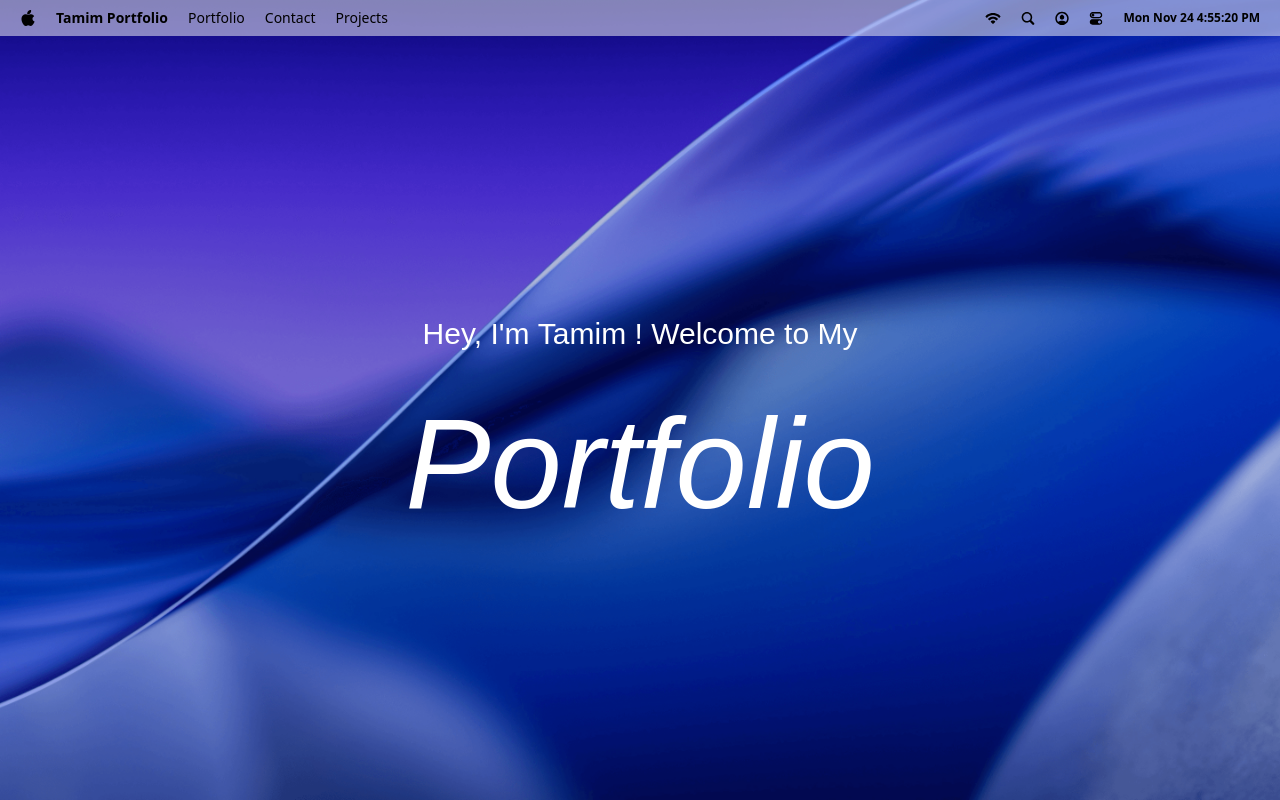
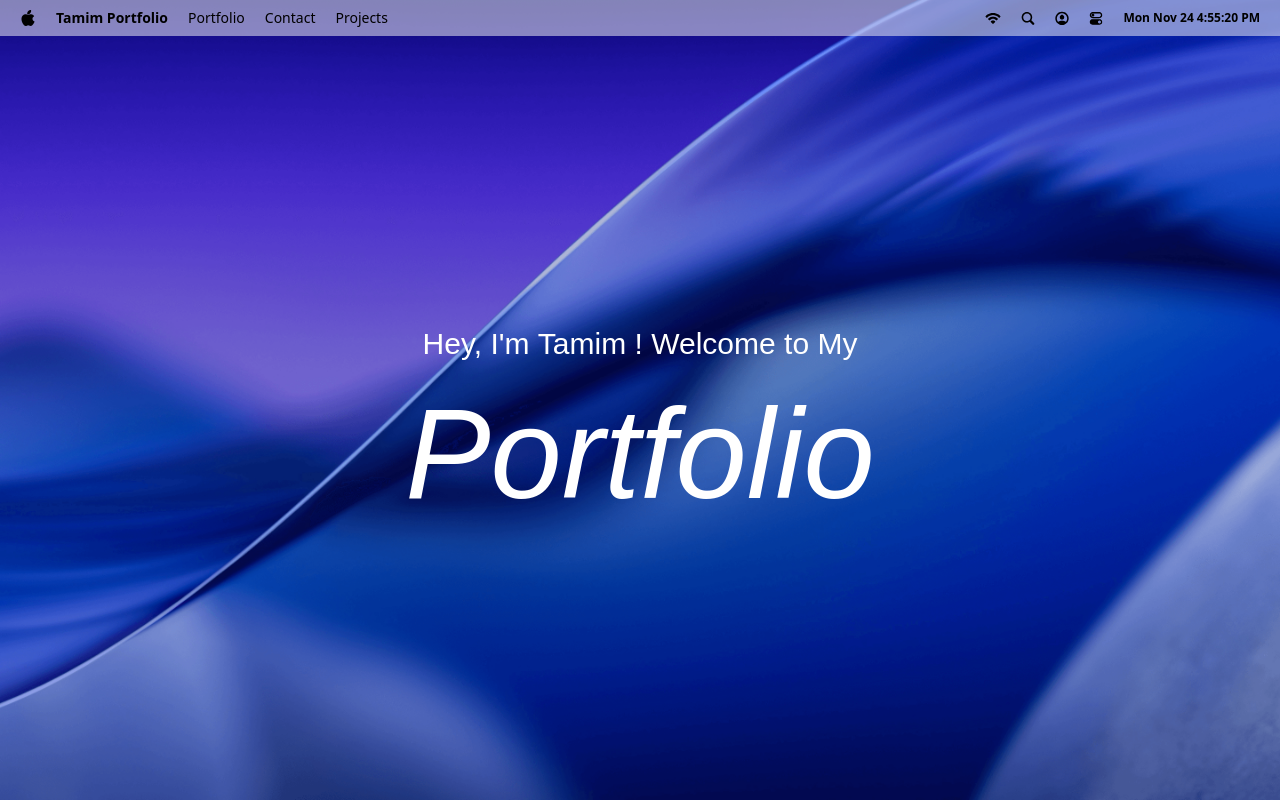
Before and after one commit to tamim-devs/MacOs_Portfolio, a React (Vite) app: page / in a window 1280 px wide. Built offline with nearby package versions, Linux system fonts and the light colour scheme; a web font is replaced by a local one.

Commit message:
work in progress

```diff
--- a/src/App.jsx
+++ b/src/App.jsx
@@ -5,6 +5,7 @@ const App = () => {
     <main>
      <Navbar/>
      <Welcome/>
+
     </main>
   )
 }
--- a/src/index.css
+++ b/src/index.css
@@ -65,7 +65,7 @@ body {
     }
 
     #welcome {
-        @apply w-dvw  flex-col text-white h-dvh flex items-center justify-center p-5 max-sm:flex-col sm:p-10 md:p-16 lg:p-20 gap-5;
+        @apply w-dvw  flex-col text-white h-dvh flex items-center justify-center p-5 max-sm:flex-col sm:p-10 md:p-16 lg:p-20 ;
     }
     .small-device{
         @apply sm:hidden
```
